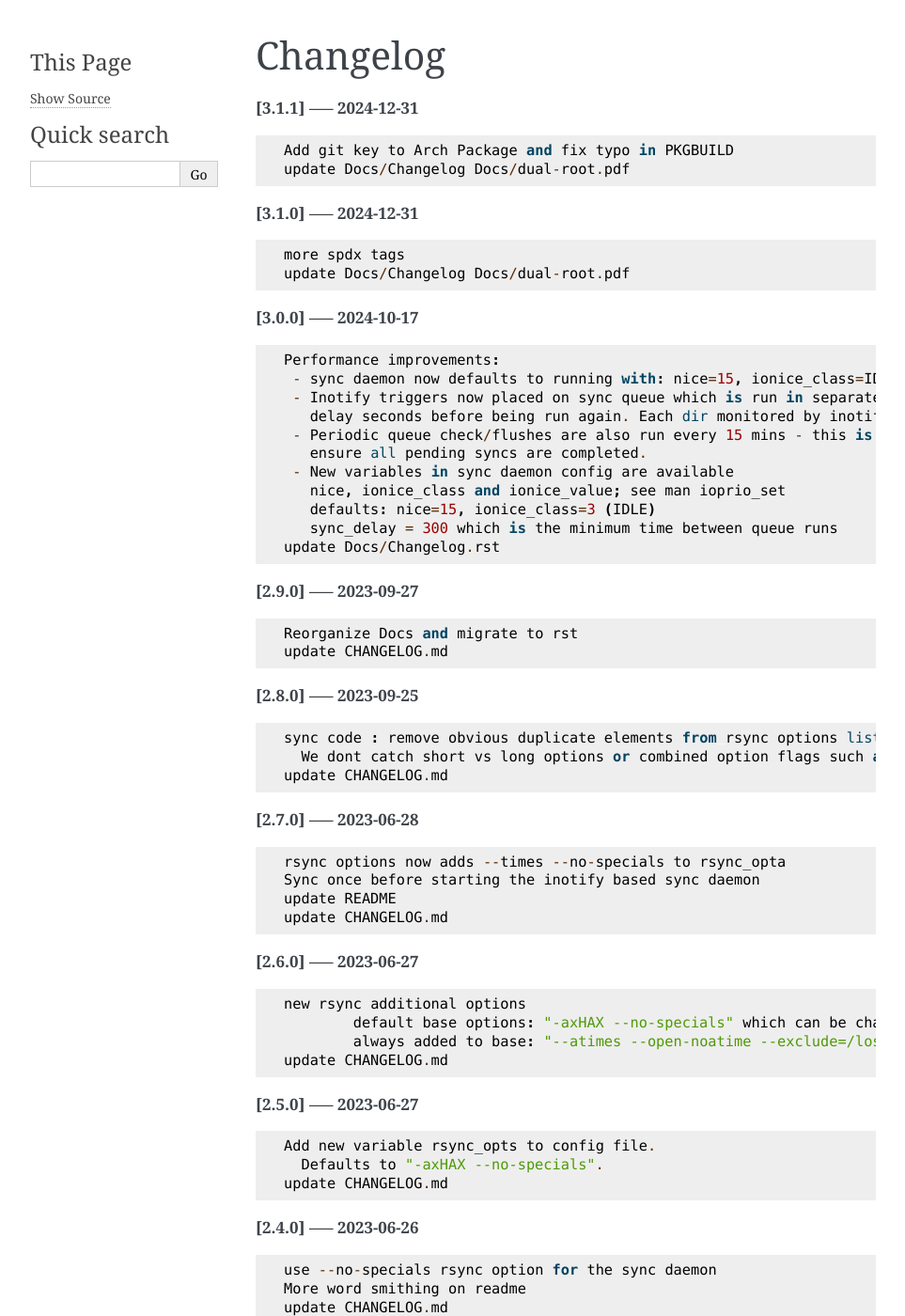
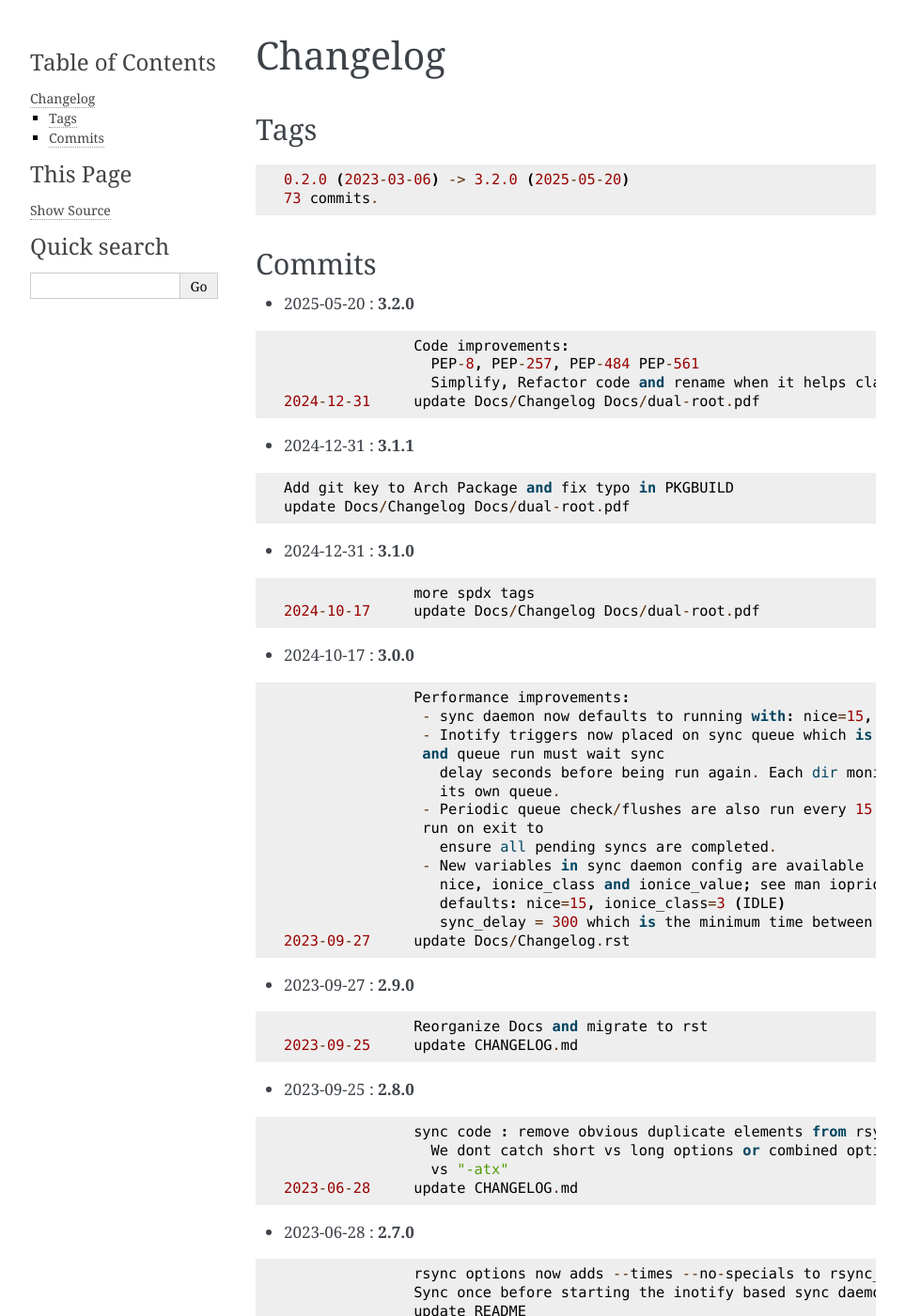
Before and after one commit to gene-git/dual-root, a Sphinx documentation site: the page built from Docs/Changelog.rst, in a window 1280 px wide and 1400 px high. Shown: the whole window at 94% size, without its empty margins (148-1111 px from the left). Built offline with Sphinx 7.4.7, drawn with Linux system fonts in a browser that asks for light colours; some of the changed text lies outside the part shown.

Commit message:
update Docs/Changelogs Docs/dual-root.pdf

```diff
--- a/Docs/Changelog.rst
+++ b/Docs/Changelog.rst
@@ -1,218 +1,279 @@
+=========
 Changelog
 =========
 
-**[3.1.1] ----- 2024-12-31** ::
+Tags
+====
 
-	    Add git key to Arch Package and fix typo in PKGBUILD
-	    update Docs/Changelog Docs/dual-root.pdf
+::
+
+	0.2.0 (2023-03-06) -> 3.2.0 (2025-05-20)
+	73 commits.
+
+Commits
+=======
 
 
-**[3.1.0] ----- 2024-12-31** ::
+* 2025-05-20  : **3.2.0**
 
-	    more spdx tags
-	    update Docs/Changelog Docs/dual-root.pdf
+::
 
+                Code improvements:
+                  PEP-8, PEP-257, PEP-484 PEP-561
+                  Simplify, Refactor code and rename when it helps clarity.
+ 2024-12-31     update Docs/Changelog Docs/dual-root.pdf
 
-**[3.0.0] ----- 2024-10-17** ::
+* 2024-12-31  : **3.1.1**
 
-	    Performance improvements:
-	     - sync daemon now defaults to running with: nice=15, ionice_class=IDLE
-	     - Inotify triggers now placed on sync queue which is run in separate thread and queue run must wait sync
-	       delay seconds before being run again. Each dir monitored by inotify has its own queue.
-	     - Periodic queue check/flushes are also run every 15 mins - this is also run on exit to
-	       ensure all pending syncs are completed.
-	     - New variables in sync daemon config are available
-	       nice, ionice_class and ionice_value; see man ioprio_set
-	       defaults: nice=15, ionice_class=3 (IDLE)
-	       sync_delay = 300 which is the minimum time between queue runs
-	    update Docs/Changelog.rst
+::
 
+                Add git key to Arch Package and fix typo in PKGBUILD
+                update Docs/Changelog Docs/dual-root.pdf
 
-**[2.9.0] ----- 2023-09-27** ::
+* 2024-12-31  : **3.1.0**
 
-	    Reorganize Docs and migrate to rst
-	    update CHANGELOG.md
+::
 
+                more spdx tags
+ 2024-10-17     update Docs/Changelog Docs/dual-root.pdf
 
-**[2.8.0] ----- 2023-09-25** ::
+* 2024-10-17  : **3.0.0**
 
-	    sync code : remove obvious duplicate elements from rsync options list.
-	      We dont catch short vs long options or combined option flags such as "-t" vs "-atx"
-	    update CHANGELOG.md
+::
 
+                Performance improvements:
+                 - sync daemon now defaults to running with: nice=15, ionice_class=IDLE
+                 - Inotify triggers now placed on sync queue which is run in separate thread
+                 and queue run must wait sync
+                   delay seconds before being run again. Each dir monitored by inotify has
+                   its own queue.
+                 - Periodic queue check/flushes are also run every 15 mins - this is also
+                 run on exit to
+                   ensure all pending syncs are completed.
+                 - New variables in sync daemon config are available
+                   nice, ionice_class and ionice_value; see man ioprio_set
+                   defaults: nice=15, ionice_class=3 (IDLE)
+                   sync_delay = 300 which is the minimum time between queue runs
+ 2023-09-27     update Docs/Changelog.rst
 
-**[2.7.0] ----- 2023-06-28** ::
+* 2023-09-27  : **2.9.0**
 
-	    rsync options now adds --times --no-specials to rsync_opta
-	    Sync once before starting the inotify based sync daemon
-	    update README
-	    update CHANGELOG.md
+::
 
+                Reorganize Docs and migrate to rst
+ 2023-09-25     update CHANGELOG.md
 
-**[2.6.0] ----- 2023-06-27** ::
+* 2023-09-25  : **2.8.0**
 
-	    new rsync additional options
-	            default base options: "-axHAX --no-specials" which can be changed in the config file
-	            always added to base: "--atimes --open-noatime --exclude=/lost+found/ --delete""
-	    update CHANGELOG.md
+::
 
+                sync code : remove obvious duplicate elements from rsync options list.
+                  We dont catch short vs long options or combined option flags such as "-t"
+                  vs "-atx"
+ 2023-06-28     update CHANGELOG.md
 
-**[2.5.0] ----- 2023-06-27** ::
+* 2023-06-28  : **2.7.0**
 
-	    Add new variable rsync_opts to config file.
-	      Defaults to "-axHAX --no-specials".
-	    update CHANGELOG.md
+::
 
+                rsync options now adds --times --no-specials to rsync_opta
+                Sync once before starting the inotify based sync daemon
+                update README
+ 2023-06-27     update CHANGELOG.md
 
-**[2.4.0] ----- 2023-06-26** ::
+* 2023-06-27  : **2.6.0**
 
-	    use --no-specials rsync option for the sync daemon
-	    More word smithing on readme
-	    update CHANGELOG.md
+::
 
+                new rsync additional options
+                        default base options: "-axHAX --no-specials" which can be changed in
+                        the config file
+                        always added to base: "--atimes --open-noatime
+                        --exclude=/lost+found/ --delete""
+                update CHANGELOG.md
 
-**[2.3.2] ----- 2023-06-26** ::
+* 2023-06-27  : **2.5.0**
 
-	    minor readme tweak
-	    update CHANGELOG.md
+::
 
+                Add new variable rsync_opts to config file.
+                  Defaults to "-axHAX --no-specials".
+ 2023-06-26     update CHANGELOG.md
 
-**[2.3.1] ----- 2023-05-17** ::
+* 2023-06-26  : **2.4.0**
 
-	    Simplify Arch PKGBUILD and more closely follow arch guidelines
-	    update CHANGELOG.md
+::
 
+                use --no-specials rsync option for the sync daemon
+                More word smithing on readme
+                update CHANGELOG.md
 
-**[2.3.0] ----- 2023-04-29** ::
+* 2023-06-26  : **2.3.2**
 
-	    Fix typo when fixing previous typo ...
-	    update CHANGELOG.md
+::
 
+                minor readme tweak
+ 2023-05-17     update CHANGELOG.md
 
-**[2.2.0] ----- 2023-04-29** ::
+* 2023-05-17  : **2.3.1**
 
-	    Fix typo in error message
-	    update CHANGELOG.md
+::
 
+                Simplify Arch PKGBUILD and more closely follow arch guidelines
+ 2023-04-29     update CHANGELOG.md
 
-**[2.1.1] ----- 2023-04-26** ::
+* 2023-04-29  : **2.3.0**
 
-	    For Arch mkpkg users Add _mkpkg_depends to PKGBUILD so rebuilds package when python is updated
-	    Add short note about swap file for approach 1.
-	    update CHANGELOG.md
+::
 
+                Fix typo when fixing previous typo ...
+                update CHANGELOG.md
 
-**[2.1.0] ----- 2023-03-12** ::
+* 2023-04-29  : **2.2.0**
 
-	    tidy / simplify inotify terminate() method.
-	    readme tweaks
-	    update CHANGELOG.md
+::
 
+                Fix typo in error message
+ 2023-04-26     update CHANGELOG.md
 
-**[2.0.3] ----- 2023-03-10** ::
+* 2023-04-26  : **2.1.1**
 
-	    Readme tweaks, systemd unit description improvements
-	    update CHANGELOG.md
+::
 
+                For Arch mkpkg users Add _mkpkg_depends to PKGBUILD so rebuilds package when
+                python is updated
+ 2023-03-12     Add short note about swap file for approach 1.
+                update CHANGELOG.md
 
-**[2.0.2] ----- 2023-03-09** ::
+* 2023-03-12  : **2.1.0**
 
-	    Doc wordsmithing
-	    Wordsmithing README
-	    update CHANGELOG.md
+::
 
+                tidy / simplify inotify terminate() method.
+                readme tweaks
+ 2023-03-10     update CHANGELOG.md
 
-**[2.0.1] ----- 2023-03-09** ::
+* 2023-03-10  : **2.0.3**
 
-	    Tidy some coding comments
-	    update CHANGELOG.md
+::
 
+                Readme tweaks, systemd unit description improvements
+ 2023-03-09     update CHANGELOG.md
 
-**[2.0.0] ----- 2023-03-09** ::
+* 2023-03-09  : **2.0.2**
 
-	    Tweak systemd service descriptions
-	    update README with new syncd info
-	    Re-write sync code
-	      New Sync and Inotify classes
-	    New optional sync-daemon.conf allows specifying what to sync with list of :
-	        [source, destination(s), exclusion(s)]  - each in rsync compatible form
-	    Can be used with Approach 2
-	    Remove timeout=0 from select()
-	    update CHANGELOG.md
+::
 
+                Doc wordsmithing
+                Wordsmithing README
+                update CHANGELOG.md
 
-**[1.0.2] ----- 2023-03-07** ::
+* 2023-03-09  : **2.0.1**
 
-	    Forgot to add dual-root-syncd.service file - added
-	    Remove inotify todo item - its done :)
-	    update CHANGELOG.md
+::
 
+                Tidy some coding comments
+                update CHANGELOG.md
 
-**[1.0.1] ----- 2023-03-07** ::
+* 2023-03-09  : **2.0.0**
 
-	    Comment change in inotify code. Add couple lines on recovering from disk failure to docs
-	    Add comment on recovering from disk failure
-	    update CHANGELOG.md
+::
 
+                Tweak systemd service descriptions
+                update README with new syncd info
+                Re-write sync code
+                  New Sync and Inotify classes
+                New optional sync-daemon.conf allows specifying what to sync with list of :
+                    [source, destination(s), exclusion(s)]  - each in rsync compatible form
+                Can be used with Approach 2
+                Remove timeout=0 from select()
+ 2023-03-07     update CHANGELOG.md
 
-**[1.0.0] ----- 2023-03-07** ::
+* 2023-03-07  : **1.0.2**
 
-	    Release 1.0.0
-	    Inotify sync option (dual-root-tool -sd) available
-	    dual-root-syncd.service to start the sync daemon
-	    update CHANGELOG.md
+::
 
+                Forgot to add dual-root-syncd.service file - added
+                Remove inotify todo item - its done :)
+                update CHANGELOG.md
 
-**[0.9.1] ----- 2023-03-07** ::
+* 2023-03-07  : **1.0.1**
 
-	    update to 0.9.1
-	    Refactor and tidy up code
-	    update CHANGELOG.md
+::
 
+                Comment change in inotify code. Add couple lines on recovering from disk
+                failure to docs
+                Add comment on recovering from disk failure
+                update CHANGELOG.md
 
-**[0.9.0] ----- 2023-03-07** ::
+* 2023-03-07  : **1.0.0**
 
-	    Add -q quiet option to dual-root-tool
-	    update Install.rst instructions
-	    Install uses /etc/dual-root
-	    tidy up installer
-	    small doc edits
-	    update CHANGELOG.md
+::
 
+                Release 1.0.0
+                Inotify sync option (dual-root-tool -sd) available
+                dual-root-syncd.service to start the sync daemon
+                update CHANGELOG.md
 
-**[0.7.0] ----- 2023-03-06** ::
+* 2023-03-07  : **0.9.1**
 
-	    fix installer typo
-	    update CHANGELOG.md
+::
 
+                update to 0.9.1
+                Refactor and tidy up code
+                update CHANGELOG.md
 
-**[0.6.0] ----- 2023-03-06** ::
+* 2023-03-07  : **0.9.0**
 
-	    Add sphinx docs - cd docs; make latexpdf; make html
-	    update CHANGELOG.md
+::
 
+                Add -q quiet option to dual-root-tool
+                update Install.rst instructions
+                Install uses /etc/dual-root
+                tidy up installer
+ 2023-03-06     small doc edits
+                update CHANGELOG.md
 
-**[0.5.0] ----- 2023-03-06** ::
+* 2023-03-06  : **0.7.0**
 
-	    tweak doc, update to 0.5.0
-	    More edits for dual-root-tool
-	    update CHANGELOG.md
+::
 
+                fix installer typo
+                update CHANGELOG.md
 
-**[0.4.0] ----- 2023-03-06** ::
+* 2023-03-06  : **0.6.0**
 
-	    add more protective checks
-	    update CHANGELOG.md
+::
 
+                Add sphinx docs - cd docs; make latexpdf; make html
+                update CHANGELOG.md
 
-**[0.3.0] ----- 2023-03-06** ::
+* 2023-03-06  : **0.5.0**
 
-	    Add sync and test mode
-	    update CHANGELOG.md
+::
 
+                tweak doc, update to 0.5.0
+                More edits for dual-root-tool
+                update CHANGELOG.md
 
-**[0.2.0] ----- 2023-03-06** ::
+* 2023-03-06  : **0.4.0**
 
-	    Add dual-root-tool and bind service
-	    more doc updates
-	    Initial commit
+::
+
+                add more protective checks
+                update CHANGELOG.md
+
+* 2023-03-06  : **0.3.0**
+
+::
+
+                Add sync and test mode
+                update CHANGELOG.md
+
+* 2023-03-06  : **0.2.0**
+
+::
+
+                Add dual-root-tool and bind service
+                more doc updates
+                Initial commit
```
Also changed, not shown: 2 other files.
